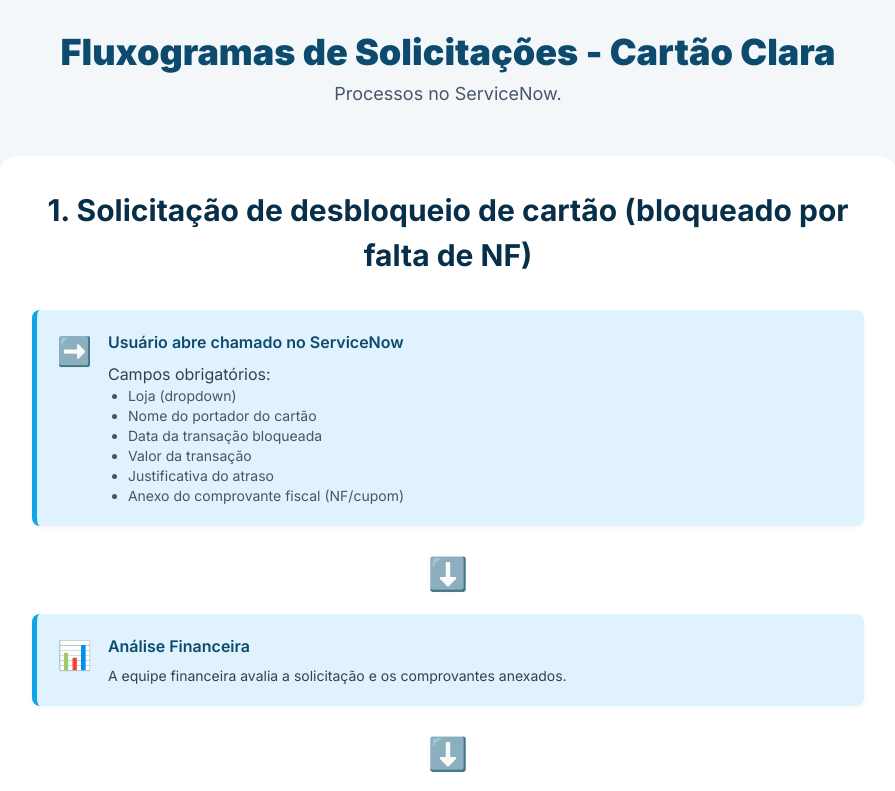
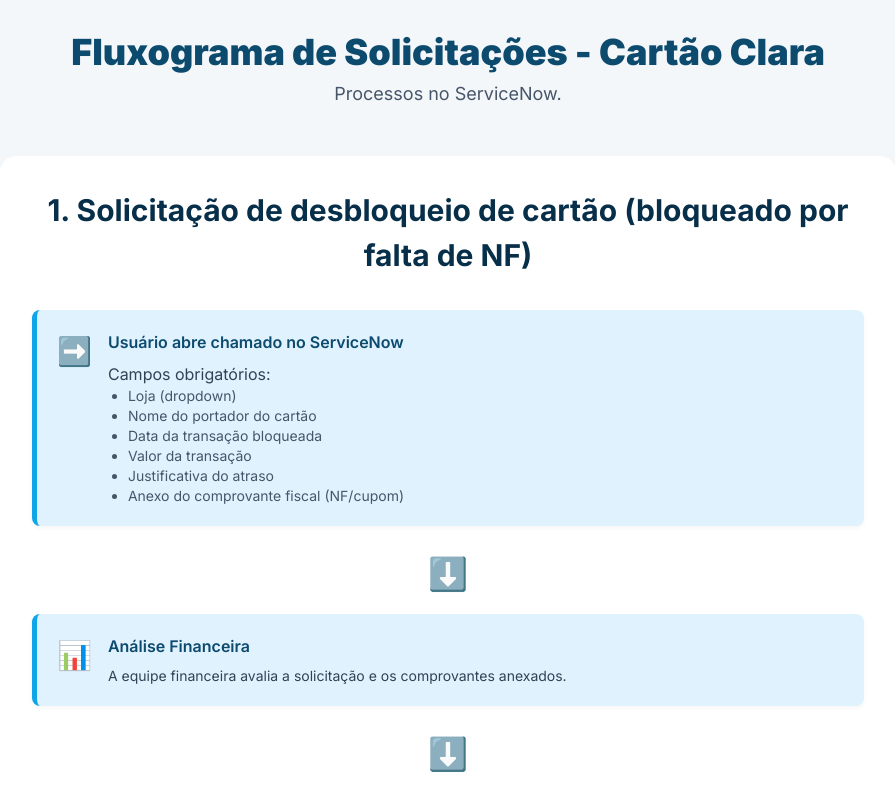
Before and after one commit to rslisboa/clara-snow, a plain HTML site: page index.html in a window 1280 px wide. Shown: the top 791 px of the page, without its empty margins (192-1087 px from the left). Drawn offline with nearby package versions, Linux system fonts and the light colour scheme.

Commit message:
Update index.html

```diff
--- a/index.html
+++ b/index.html
@@ -65,7 +65,7 @@
 <body class="p-8">
 
     <header class="text-center mb-12">
-        <h1 class="text-4xl font-extrabold text-sky-900">Fluxogramas de Solicitações - Cartão Clara</h1>
+        <h1 class="text-4xl font-extrabold text-sky-900">Fluxograma de Solicitações - Cartão Clara</h1>
         <p class="text-lg text-slate-600 mt-2">Processos no ServiceNow.</p>
     </header>
 
```
